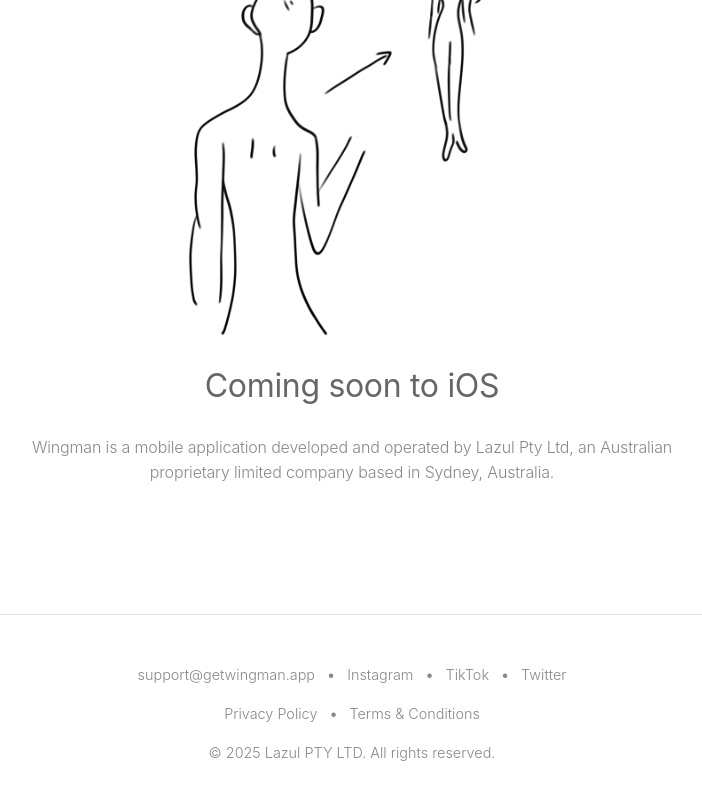
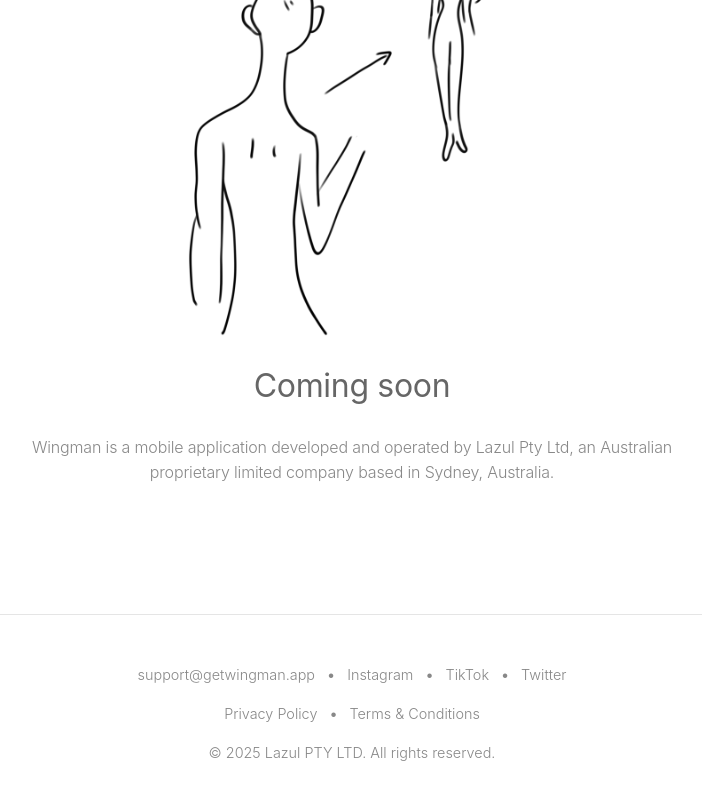
Before and after one commit to Shat-dev/WingmanWebsite, a React (Vite) app: page / in a window 1280 px wide. Shown: the part 591-1391 px from the top of the page, without its empty margins (288-990 px from the left). Built offline with nearby package versions, Linux system fonts and the light colour scheme.

Commit message:
Attempt to fix vercel

```diff
--- a/src/Home.jsx
+++ b/src/Home.jsx
@@ -22,7 +22,7 @@
             <div className="hero-image">
               <img src="/The Physical Approach.png" alt="The Physical Approach" />
             </div>
-            <p className="hero-subtitle">Coming soon to iOS</p>
+            <p className="hero-subtitle">Coming soon</p>
             <p className="hero-ownership">Wingman is a mobile application developed and operated by Lazul Pty Ltd, an Australian proprietary limited company based in Sydney, Australia.</p>
           </div>
         </section>
```
